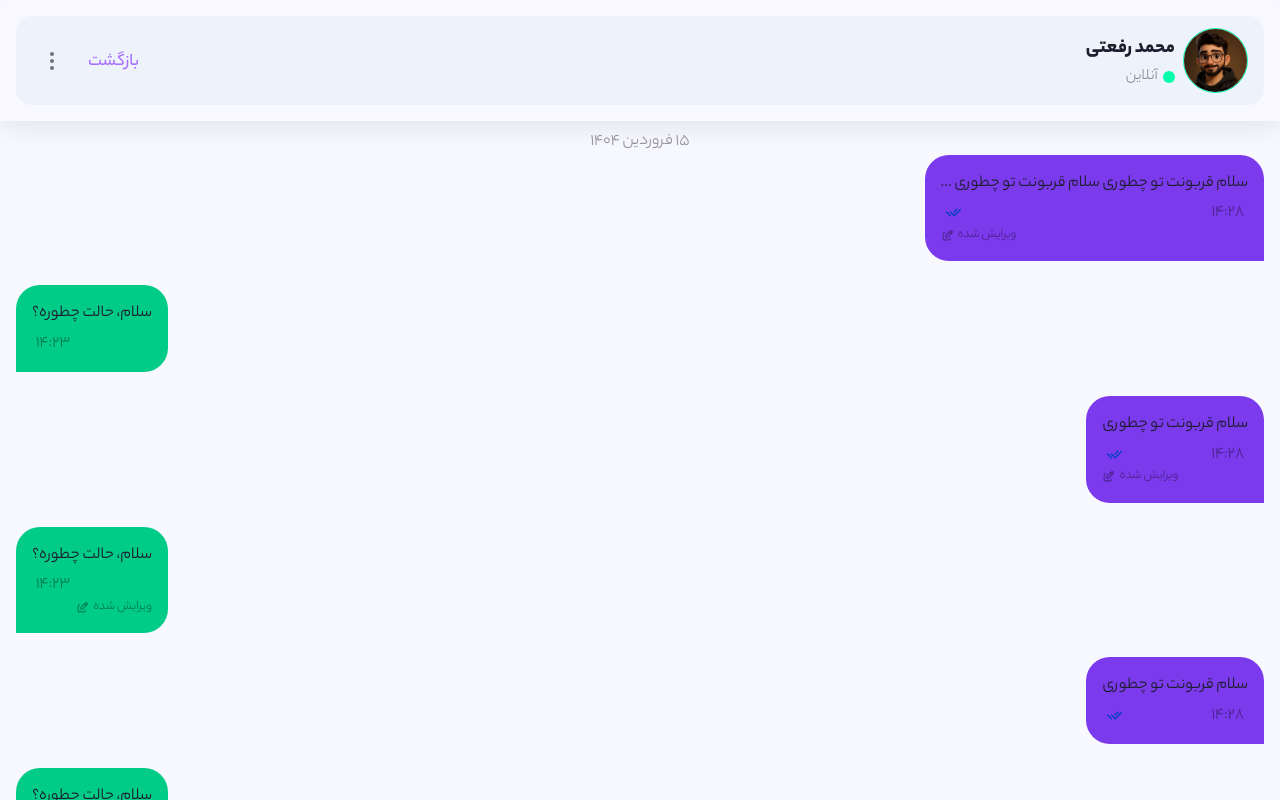
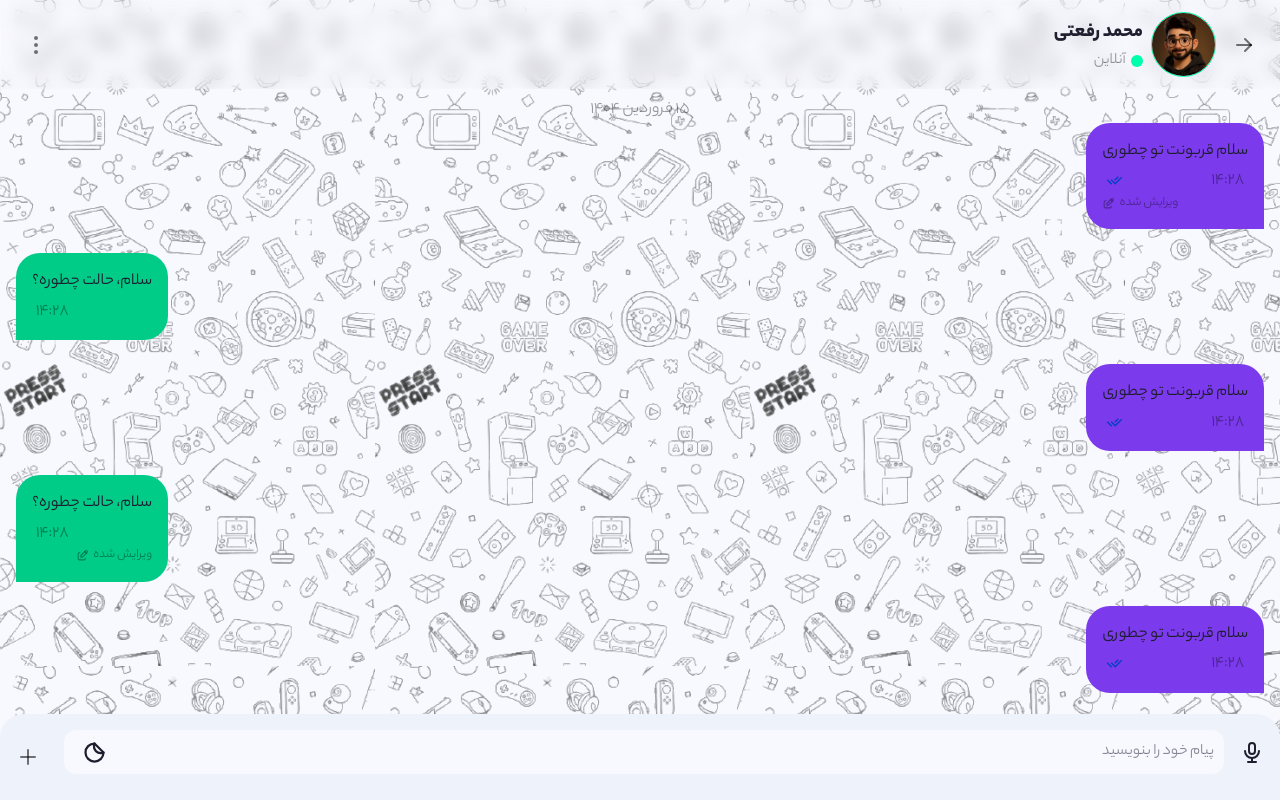
Before and after one commit to Morteza-Hoseinzadeh/zichat, a Next.js app in the folder client/: page /direct/pv/1 in a window 1280 px wide. Shown: the top 800 px of the page. Built offline with nearby package versions, Linux system fonts and the light colour scheme.

Commit message:
CHORE: Cleaned codes and add overlays to background chat

```diff
--- a/client/src/app/direct/pv/[id]/page.tsx
+++ b/client/src/app/direct/pv/[id]/page.tsx
@@ -1,17 +1,16 @@
 'use client';
 
-import React, { useState } from 'react';
+import React, { useEffect, useRef, useState } from 'react';
+
 import { useParams, useRouter } from 'next/navigation';
-import { Box, Button, IconButton, Typography, useTheme } from '@mui/material';
 
-// Framer motion imports
+import { Box, IconButton, Typography, useTheme } from '@mui/material';
+
 import { motion, AnimatePresence } from 'framer-motion';
 
-// Utils
 import ConvertToPersianDigit from '@/utils/functions/convertToPersianDigit';
 
-// Icons
-import { TbBookmarks, TbDots, TbEdit } from 'react-icons/tb';
+import { TbArrowRight, TbBookmarks, TbDots, TbEdit, TbMicrophone, TbPlus, TbSend2, TbSticker } from 'react-icons/tb';
 import { RiCheckDoubleLine } from 'react-icons/ri';
 import { RxHamburgerMenu } from 'react-icons/rx';
 
@@ -27,88 +26,14 @@ export const mock = [
     last_seen: '22:14',
     status: 'offline',
     pinned_messages: ['xyz-abcde-fgh'],
-    messages: [
-      {
-        id: 'xyz-abcde-fgi-1',
-        message: 'سلام قربونت تو چطوری سلام قربونت تو چطوری ...',
+    messages: [...Array(10)].map((_, i) => ({
+      id: `msg-${i + 1}`,
+      message: i % 2 === 0 ? 'سلام قربونت تو چطوری' : 'سلام، حالت چطوره؟',
       timestamp: '14:28',
-        self: true,
+      self: i % 2 === 0,
       read_by_receiver: true,
-        message_edited: true,
-      },
-      {
-        id: 'xyz-abcde-fgh-2',
-        message: 'سلام، حالت چطوره؟',
-        timestamp: '14:23',
-        self: false,
-        read_by_receiver: true,
-        message_edited: false,
-      },
-      {
-        id: 'xyz-abcde-fgi-3',
-        message: 'سلام قربونت تو چطوری',
-        timestamp: '14:28',
-        self: true,
-        read_by_receiver: true,
-        message_edited: true,
-      },
-      {
-        id: 'xyz-abcde-fgh-4',
-        message: 'سلام، حالت چطوره؟',
-        timestamp: '14:23',
-        self: false,
-        read_by_receiver: true,
-        message_edited: true,
-      },
-      {
-        id: 'xyz-abcde-fgi-5',
-        message: 'سلام قربونت تو چطوری',
-        timestamp: '14:28',
-        self: true,
-        read_by_receiver: true,
-        message_edited: false,
-      },
-      {
-        id: 'xyz-abcde-fgh-6',
-        message: 'سلام، حالت چطوره؟',
-        timestamp: '14:23',
-        self: false,
-        read_by_receiver: true,
-        message_edited: true,
-      },
-      {
-        id: 'xyz-abcde-fgi-7',
-        message: 'سلام قربونت تو چطوری',
-        timestamp: '14:28',
-        self: true,
-        read_by_receiver: true,
-        message_edited: true,
-      },
-      {
-        id: 'xyz-abcde-fgh-8',
-        message: 'سلام، حالت چطوره؟',
-        timestamp: '14:23',
-        self: false,
-        read_by_receiver: true,
-        message_edited: true,
-      },
-      {
-        id: 'xyz-abcde-fgi-9',
-        message: 'سلام قربونت تو چطوری',
-        timestamp: '14:28',
-        self: true,
-        read_by_receiver: true,
-        message_edited: true,
-      },
-      {
-        id: 'xyz-abcde-fgh-10',
-        message: 'سلام، حالت چطوره؟',
-        timestamp: '14:23',
-        self: false,
-        read_by_receiver: true,
-        message_edited: true,
-      },
-    ],
+      message_edited: i % 3 === 0,
+    })),
   },
 ];
 
@@ -127,42 +52,31 @@ const pageVariants: any = {
 };
 
 function Header({ onClose }: { onClose: () => void }) {
-  const checkConnection = {
-    online: { lable: 'آنلاین', value: 'online', color: 'secondary.main' },
-    offline: { lable: 'آفلاین', value: 'offline', color: 'error.main' },
+  const status = {
+    label: 'آنلاین',
+    color: 'secondary.main',
   };
 
-  const checkConnectionStatus = checkConnection['online'];
-
   return (
-    <Box sx={styles.header_container}>
     <Box sx={styles.header}>
-        <Box display={'flex'} alignItems={'center'} gap={1} sx={{ img: { border: '1px solid', borderColor: checkConnectionStatus.color, borderRadius: '50%' } }}>
-          <img src="/assets/avatars/avatar.jpg" alt="avatar.jpg" width={65} height={65} />
+      <Box display="flex" alignItems="center" gap={1} sx={{ img: { border: '1px solid', borderColor: status.color, borderRadius: '50%' } }}>
+        <IconButton onClick={onClose}>
+          <TbArrowRight />
+        </IconButton>
+        <img src="/assets/avatars/avatar.jpg" alt="avatar" width={65} height={65} />
         <Box>
           <Typography variant="h6" fontWeight={900} color="text.primary">
             محمد رفعتی
           </Typography>
-            <Box display={'flex'} alignItems={'center'} gap={0.5}>
-              <Box sx={{ backgroundColor: checkConnectionStatus.color, width: '12px', height: '12px', display: 'inline-block', borderRadius: '50%' }} />
+          <Box display="flex" alignItems="center" gap={0.5}>
+            <Box sx={{ backgroundColor: status.color, width: 12, height: 12, borderRadius: '50%' }} />
             <Typography variant="body1" color="text.disabled">
-                {checkConnectionStatus.lable}
+              {status.label}
             </Typography>
-              {/* <Typography variant="body1" color="text.disabled" className="typing">
-              در حال نوشتن
-            </Typography>
-            <Typography variant="body1" color="text.disabled">
-              آخرین بازدید در {ConvertToPersianDigit('19:34')}
-            </Typography> */}
           </Box>
         </Box>
       </Box>
-        <Box display={'flex'} alignItems={'center'}>
-          <Box mt={0.5}>
-            <Button variant="text" sx={{ fontSize: 18, px: 2, borderRadius: '12px' }} onClick={onClose}>
-              بازگشت
-            </Button>
-          </Box>
+      <Box display="flex" alignItems="center">
         <Box sx={{ transform: 'rotate(90deg)' }}>
           <IconButton>
             <TbDots />
@@ -170,76 +84,79 @@ function Header({ onClose }: { onClose: () => void }) {
         </Box>
       </Box>
     </Box>
-    </Box>
   );
 }
 
 function Keyboard() {
+  const theme = useTheme();
+  const textareaRef = useRef<HTMLTextAreaElement>(null);
+  const [input, setInput] = useState('');
+  const [showButton, setShowButton] = useState(false);
+
+  useEffect(() => {
+    setShowButton(input.trim() !== '');
+  }, [input]);
+
+  useEffect(() => {
+    if (textareaRef.current) {
+      const ref = textareaRef.current;
+      ref.style.height = 'auto';
+      ref.style.height = `${ref.scrollHeight}px`;
+      ref.style.overflowY = input.length > 1 ? 'auto' : 'hidden';
+    }
+  }, [input]);
+
   return (
-    <Box sx={styles.input}>
-      <input type="text" placeholder="پیام خود را بنویسید" style={styles.textInput} />
+    <Box sx={styles.input_container}>
+      <Box mb={1}>
+        <IconButton sx={{ mr: '8px' }}>{showButton ? <TbSend2 color={theme.palette.text.primary} size={24} /> : <TbMicrophone color={theme.palette.text.primary} size={24} />}</IconButton>
+      </Box>
+      <Box position="relative" width="100%">
+        <textarea ref={textareaRef} rows={1} placeholder="پیام خود را بنویسید" style={styles.textInput} value={input} onChange={({ target }) => setInput(target.value)} />
+        <Box position="absolute" top={9} left={17}>
+          <TbSticker size={27} color={theme.palette.text.primary} />
+        </Box>
+      </Box>
+      <Box>
+        <IconButton sx={{ mx: 1 }}>
+          <TbPlus size={24} />
+        </IconButton>
+      </Box>
     </Box>
   );
 }
 
 function ChatsSection() {
   const theme = useTheme();
-  const [hoveredMessageId, setHoveredMessageId] = useState<string | null>(null);
+  const [hovered, setHovered] = useState<string | null>(null);
+  const fontSize = 17;
 
-  const mock_font_size = 17;
-
-  return mock.map((item, index) => (
-    <Box key={index} flex={1} display={'flex'} flexDirection={'column'} mt={1} mx={'16px'} sx={{ fontSize: mock_font_size }}>
-      <p style={{ textAlign: 'center', color: theme.palette.text.disabled }}>{ConvertToPersianDigit(item.date)}</p>
-
-      {item.messages.map((chat, subIndex) => {
-        const color = chat.self ? theme.palette.primary.dark : theme.palette.secondary.dark;
-        const isHovered = hoveredMessageId === chat.id;
+  return mock.map((chat, index) => (
+    <Box key={index} flex={1} display="flex" flexDirection="column" mt={1} mx="16px" sx={{ fontSize }}>
+      <p style={{ textAlign: 'center', color: theme.palette.text.disabled }}>{ConvertToPersianDigit(chat.date)}</p>
+      {chat.messages.map((msg, i) => {
+        const isSelf = msg.self;
+        const isHovered = hovered === msg.id;
+        const color = isSelf ? theme.palette.primary.dark : theme.palette.secondary.dark;
 
         return (
-          <Box width="100%" key={subIndex} sx={{ display: 'flex', justifyContent: chat.self ? 'right' : 'left', mb: 3 }}>
-            <Box
-              display="flex"
-              alignItems="center"
-              flexDirection={chat.self ? 'row' : 'row-reverse'}
-              gap={1}
-              onMouseEnter={() => setHoveredMessageId(chat.id)}
-              onMouseLeave={() => setHoveredMessageId(null)}
-            >
-              {/* Chat Bubble */}
-              <Box
-                sx={{
-                  ...styles.chat_bubbles,
-                  backgroundColor: color,
-                  borderBottomLeftRadius: chat.self ? '24px' : '0',
-                  borderBottomRightRadius: chat.self ? '0' : '24px',
-                }}
-              >
-                <p style={{ color: theme.palette.text.primary }}>{chat.message}</p>
-                <Box mt={0.5} display="flex" alignItems="center" justifyContent="space-between" flexDirection={chat.self ? 'row' : 'row-reverse'} mx={0.5}>
-                  <p style={{ color: theme.palette.text.disabled }}>{ConvertToPersianDigit(chat.timestamp)}</p>
-                  {chat.self && <RiCheckDoubleLine color={chat.read_by_receiver ? '#0041c2' : theme.palette.text.disabled} />}
+          <Box key={i} width="100%" sx={{ display: 'flex', justifyContent: isSelf ? 'right' : 'left', mb: 3 }}>
+            <Box display="flex" alignItems="center" flexDirection={isSelf ? 'row' : 'row-reverse'} gap={1} onMouseEnter={() => setHovered(msg.id)} onMouseLeave={() => setHovered(null)}>
+              <Box sx={{ ...styles.chat_bubbles, backgroundColor: color, borderBottomLeftRadius: isSelf ? '24px' : '0', borderBottomRightRadius: isSelf ? '0' : '24px' }}>
+                <p style={{ color: theme.palette.text.primary }}>{msg.message}</p>
+                <Box mt={0.5} display="flex" alignItems="center" justifyContent="space-between" flexDirection={isSelf ? 'row' : 'row-reverse'} mx={0.5}>
+                  <p style={{ color: theme.palette.text.disabled }}>{ConvertToPersianDigit(msg.timestamp)}</p>
+                  {isSelf && <RiCheckDoubleLine color={msg.read_by_receiver ? '#0041c2' : theme.palette.text.disabled} />}
                 </Box>
-                {chat.message_edited && (
-                  <Box
-                    sx={{
-                      display: 'flex',
-                      alignItems: 'center',
-                      justifyContent: chat.self ? 'left' : 'right',
-                      color: theme.palette.text.disabled,
-                      fontSize: mock_font_size - 4,
-                      gap: 0.5,
-                    }}
-                  >
+                {msg.message_edited && (
+                  <Box display="flex" alignItems="center" justifyContent={isSelf ? 'left' : 'right'} color={theme.palette.text.disabled} fontSize={fontSize - 4} gap={0.5}>
                     <span>ویرایش شده</span>
                     <TbEdit />
                   </Box>
                 )}
               </Box>
-
-              {/* Action Buttons */}
               {isHovered && (
-                <Box display="flex" flexDirection="column" alignItems="center" justifyContent="space-around">
+                <Box display="flex" flexDirection="column" alignItems="center">
                   <IconButton>
                     <RxHamburgerMenu size={26} />
                   </IconButton>
@@ -261,7 +178,7 @@ export default function ChatView() {
   const router = useRouter();
   const [show, setShow] = useState(true);
 
-  const chat = mock.find((chat) => String(chat.id) === String(id));
+  const chat = mock.find((c) => String(c.id) === String(id));
   if (!chat) return null;
 
   const handleClose = () => {
@@ -286,36 +203,56 @@ const styles: any = {
   overlay: {
     display: 'flex',
     flexDirection: 'column',
-    backgroundColor: 'background.default',
-  },
-  header_container: {
-    position: 'sticky',
-    top: 0,
-    left: 0,
-    right: 0,
-    bottom: 0,
-    zIndex: 9999,
-    background: 'rgba(255, 255, 255, 0)',
-    boxShadow: '0 4px 30px rgba(0, 0, 0, 0.1)',
-    backdropFilter: 'blur(8.7px)',
+    backgroundImage: 'url("/assets/overlays/chat-background-overlay.png")',
+    backgroundRepeat: 'repeat',
+    backgroundAttachment: 'fixed',
+    flex: 1,
+    minHeight: '100%',
   },
   header: {
     padding: '12px 16px',
     display: 'flex',
     justifyContent: 'space-between',
     alignItems: 'center',
+    position: 'sticky',
+    top: 0,
+    zIndex: 9999,
+    backgroundColor: 'rgba(255, 255, 255, 0.0)',
+    backdropFilter: 'blur(8.7px)',
+  },
+  input_container: {
+    display: 'flex',
+    alignItems: 'center',
+    justifyContent: 'space-between',
+    gap: 1,
+    width: '100%',
     backgroundColor: 'background.paper',
-    borderRadius: '16px',
-    m: 2,
+    position: 'sticky',
+    bottom: 0,
+    py: 2,
+    borderRadius: '24px 24px 0px 0px',
+    textarea: {
+      transition: 'height 0.2s ease',
+      height: '2500px',
+      color: 'text.primary',
+      backgroundColor: 'background.default',
+      '&:focus': {
+        border: 'none',
+        outline: 'none',
       },
-  input: {
-    backgroundColor: 'background.paper',
+    },
   },
   textInput: {
     width: '100%',
-    padding: '12px',
+    padding: '10px',
     borderRadius: '12px',
-    fontSize: '15px',
+    resize: 'none',
+    overflow: 'hidden',
+    border: 'none',
+    outline: 'none',
+    fontSize: '16px',
+    lineHeight: '24px',
+    transition: 'height 0.2s ease',
   },
   chat_bubbles: {
     p: 2,
```
Also changed, not shown: client/public/assets/overlays/chat-background-overlay.png (added), 1 other file (tests, documents, lock files or other folders). Lines whose indentation alone changed are shown as unchanged.
